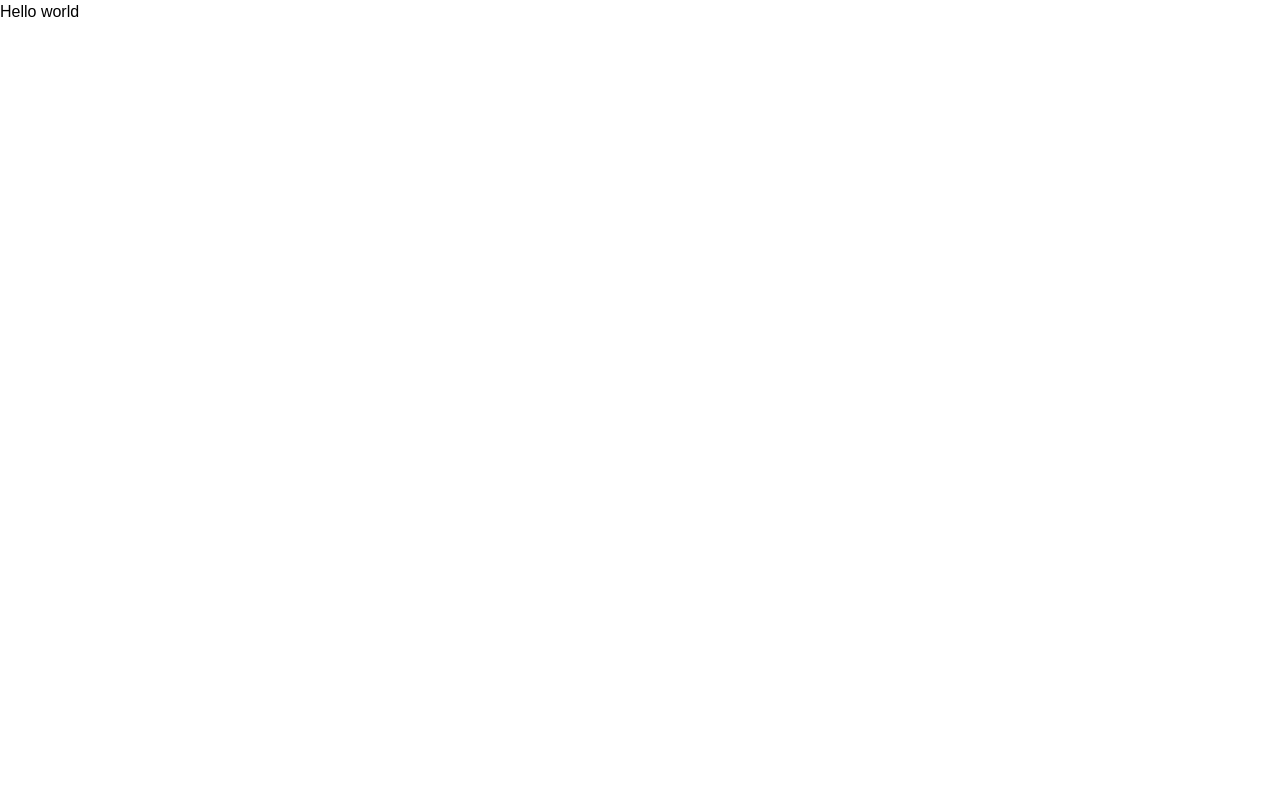
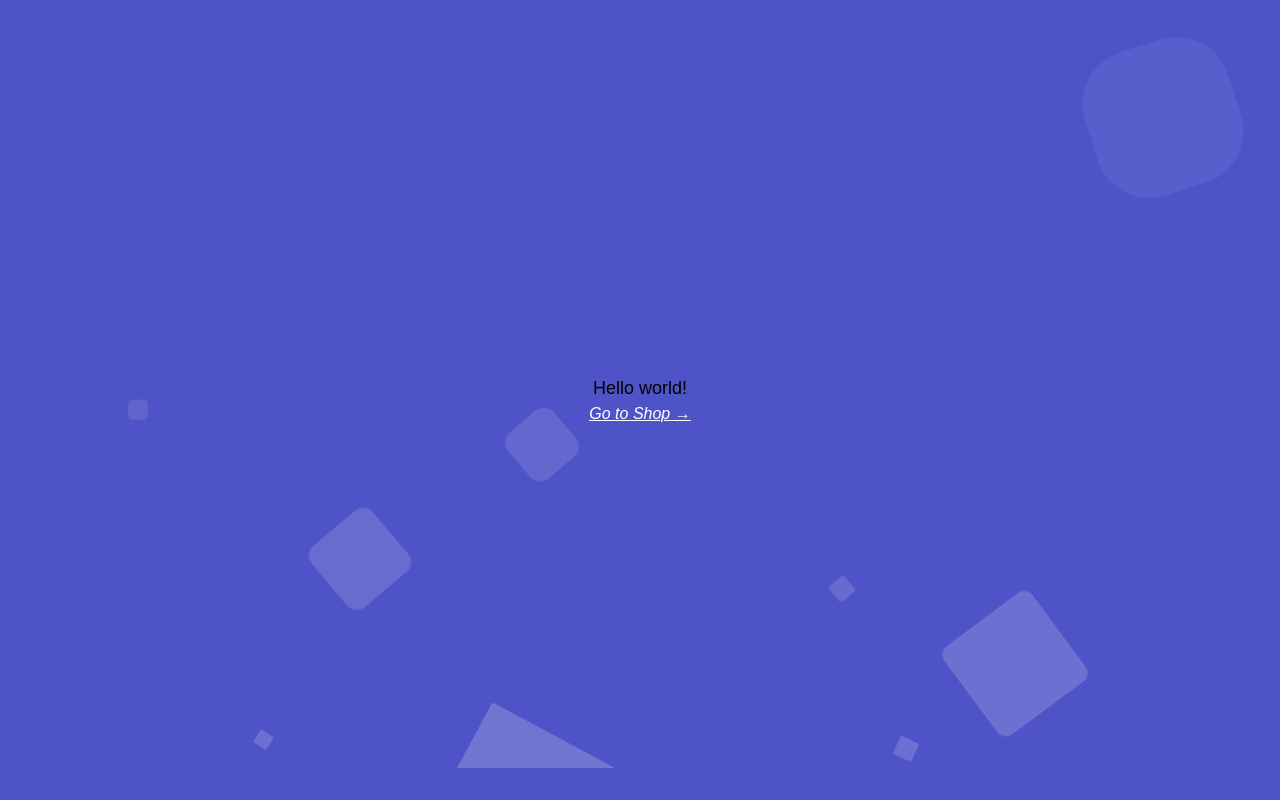
Before and after one commit to dinethjanitha/kamalshop, a Next.js app: page / in a window 1280 px wide. Built offline with nearby package versions, Linux system fonts and the light colour scheme.

Commit message:
Add Home Page

```diff
--- a/next.config.ts
+++ b/next.config.ts
@@ -4,8 +4,6 @@ const nextConfig: NextConfig = {
   images: {
     domains : ['www.w3schools.com' , "img.daisyui.com"]
   },
-  output: "export",  // <=== enables static exports
-  reactStrictMode: true,
 };
 
 export default nextConfig;
--- a/src/app/globals.css
+++ b/src/app/globals.css
@@ -19,3 +19,168 @@ body {
   /* background: white; */
   font-family: Arial, Helvetica, sans-serif;
 }
+
+@-webkit-keyframes animatetop {
+	from {
+		top: -300px;
+		opacity: 0;
+	}
+	to {
+		top: 0;
+		opacity: 1;
+	}
+}
+@keyframes animatetop {
+	from {
+		top: -300px;
+		opacity: 0;
+	}
+	to {
+		top: 0;
+		opacity: 1;
+	}
+}
+@-webkit-keyframes zoomIn {
+	0% {
+		opacity: 0;
+		-webkit-transform: scale3d(0.3, 0.3, 0.3);
+		transform: scale3d(0.3, 0.3, 0.3);
+	}
+	50% {
+		opacity: 1;
+	}
+}
+@keyframes zoomIn {
+	0% {
+		opacity: 0;
+		-webkit-transform: scale3d(0.3, 0.3, 0.3);
+		transform: scale3d(0.3, 0.3, 0.3);
+	}
+	50% {
+		opacity: 1;
+	}
+}
+/*End Animations*/
+/*
+-- Start BackGround Animation
+*/
+.area {
+	background: #4e54c8;
+	background: -webkit-linear-gradient(to left, #8f94fb, #4e54c8);
+	width: 100%;
+	height: 100vh;
+	position: absolute;
+	z-index: -1;
+}
+
+.circles {
+	position: absolute;
+	top: 0;
+	left: 0;
+	width: 100%;
+	height: 96%;
+	overflow: hidden;
+}
+
+.circles li {
+	position: absolute;
+	display: block;
+	list-style: none;
+	width: 20px;
+	height: 20px;
+	background: rgba(255, 255, 255, 0.2);
+	animation: animate 25s linear infinite;
+	bottom: -150px;
+}
+
+.circles li:nth-child(1) {
+	left: 25%;
+	width: 80px;
+	height: 80px;
+	animation-delay: 0s;
+}
+
+.circles li:nth-child(2) {
+	left: 10%;
+	width: 20px;
+	height: 20px;
+	animation-delay: 2s;
+	animation-duration: 12s;
+}
+
+.circles li:nth-child(3) {
+	left: 70%;
+	width: 20px;
+	height: 20px;
+	animation-delay: 4s;
+}
+
+.circles li:nth-child(4) {
+	left: 40%;
+	width: 60px;
+	height: 60px;
+	animation-delay: 0s;
+	animation-duration: 18s;
+}
+
+.circles li:nth-child(5) {
+	left: 65%;
+	width: 20px;
+	height: 20px;
+	animation-delay: 0s;
+}
+
+.circles li:nth-child(6) {
+	left: 75%;
+	width: 110px;
+	height: 110px;
+	animation-delay: 3s;
+}
+
+.circles li:nth-child(7) {
+	left: 35%;
+	width: 150px;
+	height: 150px;
+	animation-delay: 7s;
+}
+
+.circles li:nth-child(8) {
+	left: 50%;
+	width: 25px;
+	height: 25px;
+	animation-delay: 15s;
+	animation-duration: 45s;
+}
+
+.circles li:nth-child(9) {
+	left: 20%;
+	width: 15px;
+	height: 15px;
+	animation-delay: 2s;
+	animation-duration: 35s;
+}
+
+.circles li:nth-child(10) {
+	left: 85%;
+	width: 150px;
+	height: 150px;
+	animation-delay: 0s;
+	animation-duration: 11s;
+}
+
+@keyframes animate {
+	0% {
+		transform: translateY(0) rotate(0deg);
+		opacity: 1;
+		border-radius: 0;
+	}
+
+	100% {
+		transform: translateY(-1000px) rotate(720deg);
+		opacity: 0;
+		border-radius: 50%;
+	}
+}
+/*
+-- End BackGround Animation
+*/
--- a/src/app/page.tsx
+++ b/src/app/page.tsx
@@ -1,6 +1,26 @@
+import Link from "next/link";
+
 export default function Home() {
   return (
-    <h1>Hello world</h1>
+    <div className="area">
+    <ul className="circles">
+      <li></li>
+      <li></li>
+      <li></li>
+      <li></li>
+      <li></li>
+      <li></li>
+      <li></li>
+      <li></li>
+      <li></li>
+      <li></li>
+    </ul>
+    <div className="flex h-screen justify-center flex-col items-center">
+         <h1 className="  text-lg">Hello world!</h1>
+         <h1 className=" text-white italic underline "><Link href="/shop">Go to Shop &#8594; </Link></h1>
+      </div>
+  </div>
+
 
   );
 }
```
